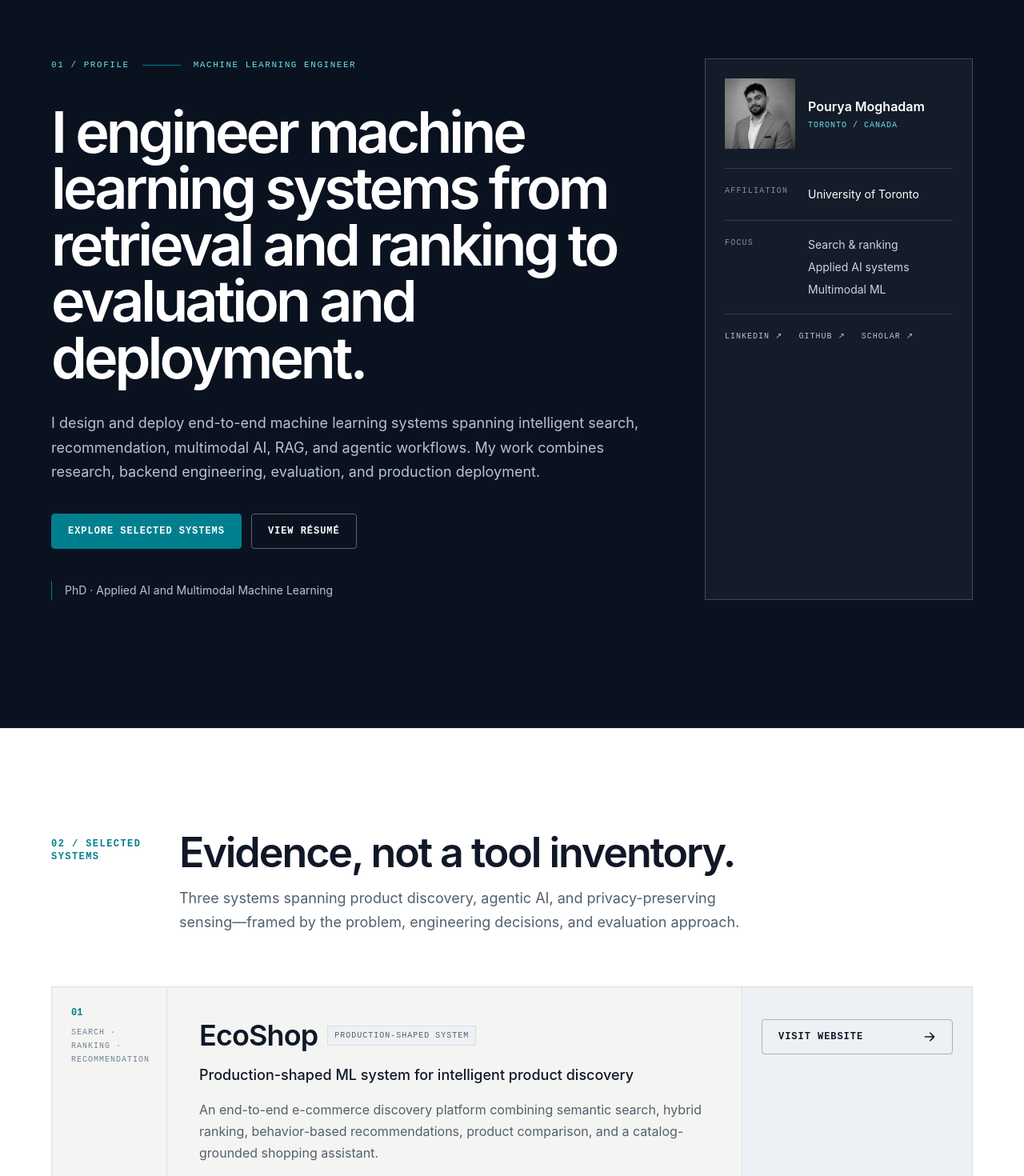
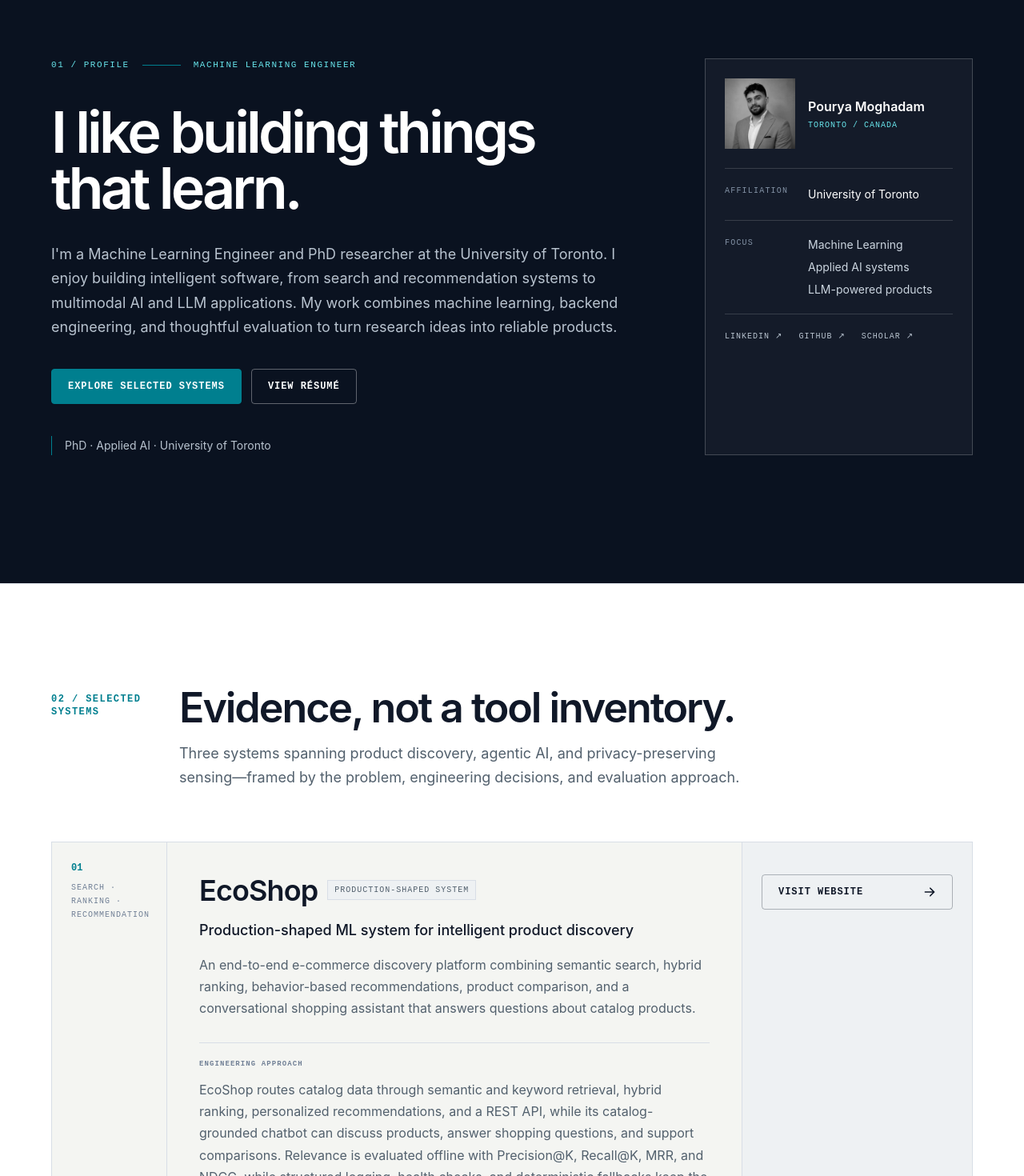
Before and after one commit to Pourya-Moghadam74/Pourya-Moghadam74.github.io, a React (Vite) app: page / in a window 1280 px wide. Shown: the part 160-1630 px from the top of the page at 80% size. Built offline with nearby package versions, Linux system fonts and the light colour scheme; the HTML template or start-up script is replaced by a standard one.

Commit message:
hero fixed

```diff
--- a/src/LandingSection.jsx
+++ b/src/LandingSection.jsx
@@ -7,7 +7,7 @@ const LandingSection = () => {
   const linkedIn = socialLinks.find((link) => link.id === "linkedin");
   const github = socialLinks.find((link) => link.id === "github");
   const googleScholar = socialLinks.find((link) => link.id === "google-scholar");
-  const focusAreas = ["Search & ranking", "Applied AI systems", "Multimodal ML"];
+  const focusAreas = ["Machine Learning", "Applied AI systems", "LLM-powered products"];
 
   return (
     <Section
--- a/src/ResearchSection.jsx
+++ b/src/ResearchSection.jsx
@@ -5,7 +5,6 @@ import SectionHeading from "./components/ui/SectionHeading";
 import { researchSection } from "./content/research";
 import { publications } from "./content/publications";
 import { socialLinks } from "./content/socialLinks";
-import { thesis } from "./content/thesis";
 
 const getPublicationActions = (publication) => [
   { label: "Publication", url: publication.publicationUrl },
@@ -16,7 +15,6 @@ const getPublicationActions = (publication) => [
 const ResearchSection = () => {
   const selectedPublications = publications.filter((publication) => publication.featured);
   const googleScholar = socialLinks.find((link) => link.id === "google-scholar");
-  const thesisUrl = thesis.pdfUrl || thesis.publicationUrl;
 
   return (
     <Section
@@ -31,33 +29,8 @@ const ResearchSection = () => {
         description={researchSection.description}
       />
 
-      <div className="mt-12 grid border-y border-subtle lg:mt-16 lg:grid-cols-[minmax(18rem,0.7fr)_minmax(0,1.3fr)]">
-        <article className="bg-surface-elevated p-7 sm:p-10 lg:border-r lg:border-subtle">
-          <div className="border-l-2 border-accent pl-5">
-            <p className="font-mono text-[10px] font-semibold uppercase tracking-[0.12em] text-accent">
-              {thesis.label}
-            </p>
-            <h3 className="mt-3 text-2xl font-semibold text-primary">{thesis.title}</h3>
-            <p className="mt-2 font-medium text-accent">{thesis.institution}</p>
-            <p className="mt-4 leading-relaxed text-secondary">{thesis.summary}</p>
-
-            {thesisUrl && (
-              <Button
-                as="a"
-                href={thesisUrl}
-                external={thesisUrl.startsWith("http")}
-                variant="secondary"
-                className="mt-6"
-                aria-label={`Read thesis: ${thesis.title}`}
-              >
-                Read Thesis
-                <HiArrowRight className="h-4 w-4" aria-hidden="true" />
-              </Button>
-            )}
-          </div>
-        </article>
-
-        <div className="border-t border-subtle p-7 sm:p-10 lg:border-t-0">
+      <div className="mt-12 border-y border-subtle lg:mt-16">
+        <div className="mx-auto max-w-5xl p-7 sm:p-10">
           {selectedPublications.length > 0 && (
             <div>
               <h3 className="font-mono text-[10px] font-semibold uppercase tracking-[0.12em] text-muted">Selected publications</h3>
--- a/src/content/experience.js
+++ b/src/content/experience.js
@@ -1,37 +1,11 @@
 export const experienceSection = {
   eyebrow: "04 / Experience",
-  title: "Applied across research and industry.",
+  title: "Applied across industry and education.",
   description:
-    "Research and industry experience across machine learning, applied AI, data systems, and technical education.",
+    "Industry experience across applied AI and data systems, supported by technical teaching at the University of Toronto.",
 };
 
 export const experience = [
-  {
-    id: "utoronto-phd-researcher",
-    organization: "University of Toronto",
-    role: "Doctoral Researcher",
-    location: "Toronto, Canada",
-    startDate: "2023",
-    endDate: "2026",
-    summary:
-      "Machine learning research in privacy-preserving multimodal activity recognition.",
-    highlights: [
-      "Developed multimodal machine learning systems that combine mmWave radar and electricity signals for activity recognition.",
-      "Investigated cross-modal and event-aware attention for sensor fusion.",
-      "Explored lightweight temporal modeling, quantization, and edge-oriented model optimization.",
-      "Evaluated models across scripted, cross-subject, and free-living settings.",
-    ],
-    technologies: [
-      "PyTorch",
-      "Transformers",
-      "mmWave Radar",
-      "NILM",
-      "Multimodal Learning",
-      "Edge AI",
-    ],
-    category: "research",
-    featured: true,
-  },
   {
     id: "masterly-ai-specialist",
     organization: "Masterly Inc",
@@ -47,9 +21,9 @@ export const experience = [
     featured: true,
   },
   {
-    id: "digikala-senior-data-analyst",
+    id: "digikala-senior-data-scientist",
     organization: "Digikala Group",
-    role: "Senior Data Analyst",
+    role: "Senior Data Scientist",
     location: "Tehran",
     startDate: "2018",
     endDate: "2023",
--- a/src/content/profile.js
+++ b/src/content/profile.js
@@ -6,10 +6,10 @@ export const profile = {
   imageAlt: "Portrait of Pourya Moghadam",
   eyebrow: "Machine Learning Engineer",
   greeting: "Pourya Moghadam",
-  headline: "I engineer machine learning systems from retrieval and ranking to evaluation and deployment.",
-  descriptor: "PhD · Applied AI and Multimodal Machine Learning",
+  headline: "I like building things that learn.",
+  descriptor: "PhD · Applied AI · University of Toronto",
   biography:
-    "I design and deploy end-to-end machine learning systems spanning intelligent search, recommendation, multimodal AI, RAG, and agentic workflows. My work combines research, backend engineering, evaluation, and production deployment.",
+    "I'm a Machine Learning Engineer and PhD researcher at the University of Toronto. I enjoy building intelligent software, from search and recommendation systems to multimodal AI and LLM applications. My work combines machine learning, backend engineering, and thoughtful evaluation to turn research ideas into reliable products.",
   credibility: [
     "University of Toronto",
     "Machine Learning & Applied AI",
--- a/src/content/projects.js
+++ b/src/content/projects.js
@@ -13,9 +13,9 @@ export const projects = [
     category: "Search · Ranking · Recommendation",
     positioning: "Production-shaped ML system for intelligent product discovery",
     summary:
-      "An end-to-end e-commerce discovery platform combining semantic search, hybrid ranking, behavior-based recommendations, product comparison, and a catalog-grounded shopping assistant.",
+      "An end-to-end e-commerce discovery platform combining semantic search, hybrid ranking, behavior-based recommendations, product comparison, and a conversational shopping assistant that answers questions about catalog products.",
     engineeringSummary:
-      "EcoShop routes catalog data through semantic and keyword retrieval, hybrid ranking, personalized recommendations, and a REST API. Relevance is evaluated offline with Precision@K, Recall@K, MRR, and NDCG, while structured logging, health checks, and deterministic fallbacks keep the system observable and resilient when AI services fail.",
+      "EcoShop routes catalog data through semantic and keyword retrieval, hybrid ranking, personalized recommendations, and a REST API, while its catalog-grounded chatbot can discuss products, answer shopping questions, and support comparisons. Relevance is evaluated offline with Precision@K, Recall@K, MRR, and NDCG, while structured logging, health checks, and deterministic fallbacks keep the system observable and resilient when AI services fail.",
     image: "",
     imageAlt: "EcoShop product discovery application interface",
     imageWidth: 1200,
--- a/src/content/research.js
+++ b/src/content/research.js
@@ -1,8 +1,8 @@
 export const researchSection = {
   eyebrow: "05 / Research dossier",
-  title: "Rigorous evaluation for real sensing problems.",
+  title: "Selected research publications.",
   description:
-    "Research at the intersection of machine learning, multimodal sensing, privacy-preserving AI, and intelligent healthcare systems.",
+    "Published work spanning applied machine learning, intelligent sensing, energy systems, and privacy-preserving AI.",
 };
 
 export const featuredResearch = {
--- a/src/content/teaching.js
+++ b/src/content/teaching.js
@@ -3,17 +3,17 @@ export const teaching = [
     id: "utoronto-teaching-assistant",
     institution: "University of Toronto",
     role: "Teaching Assistant",
-    period: "Multiple courses",
+    period: "2023 - 2026",
     courses: [
-      { id: "csc263", title: "CSC263 Data Structures and Analysis", featured: false },
+      { id: "csc263", title: "CSC263 Data Structures and Analysis", featured: true },
       { id: "csc301", title: "CSC301 Introduction to Software Engineering", featured: true },
-      { id: "csc309", title: "CSC309 Programming on the web", featured: false },
+      { id: "csc309", title: "CSC309 Programming on the web", featured: true },
       { id: "csc311", title: "CSC311 Introduction to Machine Learning", featured: true },
       { id: "csc358", title: "CSC358 Computer Networks", featured: false },
       { id: "csc373", title: "CSC373 Algorithm Desgins and Analysis", featured: true },
       { id: "csc384", title: "CSC384 Introduction to AI", featured: true },
       { id: "csc490", title: "CSC490 Capstone Design Project", featured: false },
-      { id: "mie1512", title: "MIE1512 Data Analytics", featured: true },
+      { id: "mie1512", title: "MIE1512 Data Analytics", featured: false },
       { id: "mie367", title: "MIE367 Cases in Operations Research", featured: false },
     ],
   },
```
